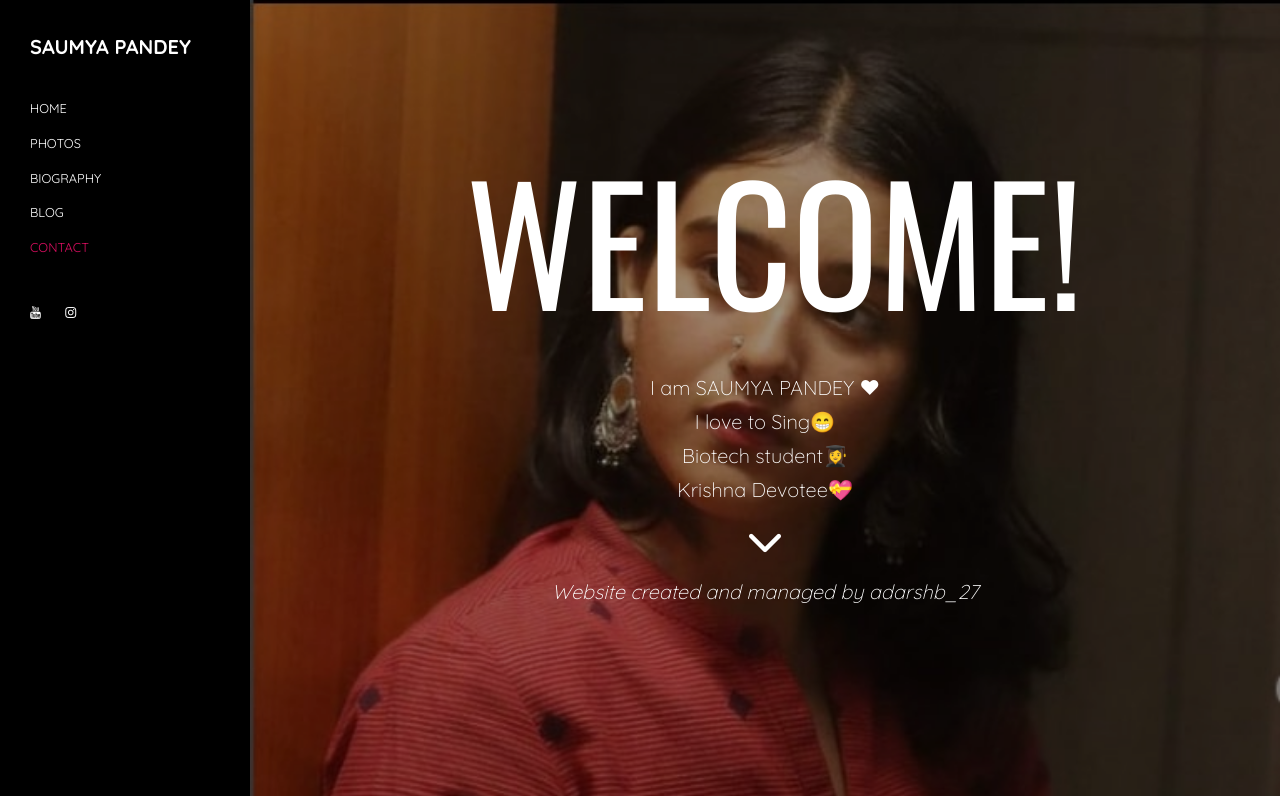
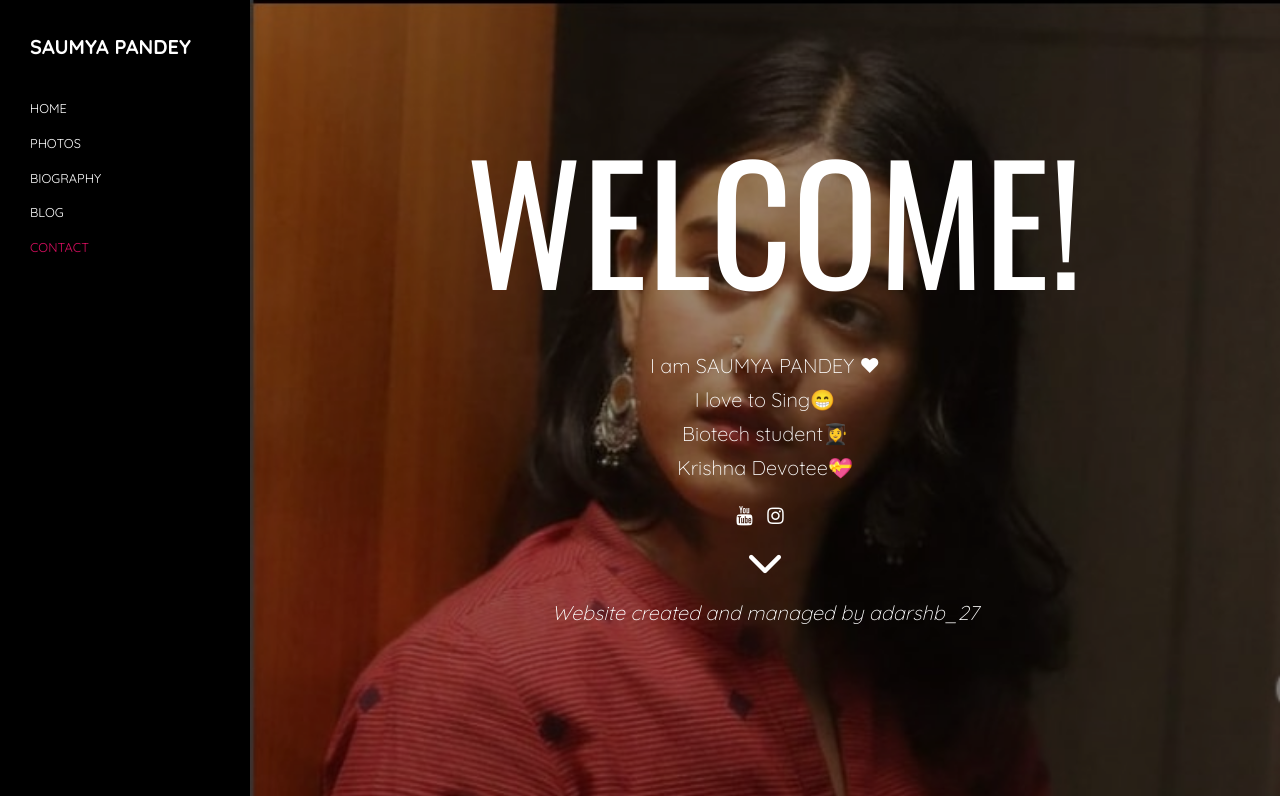
Before and after one commit to adarshbhardwaj27/SaumyaWebsite, a plain HTML site: page index.html in a window 1280 px wide. Shown: the top 796 px of the page. Drawn offline with nearby package versions, Linux system fonts and the light colour scheme; files whose address does not match are found by name.

Commit message:
debug-links-final

```diff
--- a/index.html
+++ b/index.html
@@ -28,6 +28,20 @@
   <style>
     h1 {
       font-size: clamp(3rem, 20vw, 10rem) !important;
+    }
+
+    @keyframes fadeIn {
+      0% {
+        opacity: 0;
+      }
+
+      100% {
+        opacity: 1;
+      }
+    }
+
+    .logos {
+      animation: fadeIn 3s;
     }
   </style>
 </head>
@@ -60,14 +74,7 @@
           <li><a href="#section-blog" class="nav-link">Blog</a></li>
           <li><a href="#section-contact" class="nav-link">Contact</a></li>
         </ul>
-        <ul class="social js-clone-nav">
-          <li>
-            <a href="https://www.youtube.com/c/SaumyaPandey" target="_blank"><span class="icon-youtube"></span></a>
-          </li>
-          <li>
-            <a href="https://www.instagram.com/saumyapande_/" target="_blank"><span class="icon-instagram"></span></a>
-          </li>
-        </ul>
+
       </div>
     </header>
 
@@ -87,6 +94,12 @@
               Biotech student👩‍🎓<br>
               Krishna Devotee💝
             </p>
+            <div class="logos" style="margin-bottom: 1rem;">
+              <a href="https://www.youtube.com/c/SaumyaPandey" target="_blank"><span class="icon-youtube" style="padding-right: 10px;color: white;
+                  font-size: 1.2rem;"></span></a>
+              <a href="https://www.instagram.com/saumyapande_/" target="_blank"><span class="icon-instagram" style="padding-right: 10px;color: white;
+                font-size: 1.2rem;"></span></a>
+            </div>
             <p><img src="images/arrow.png" alt="" style="height: 2em;
               filter: grayscale(1) invert(1);"></p>
 
```
